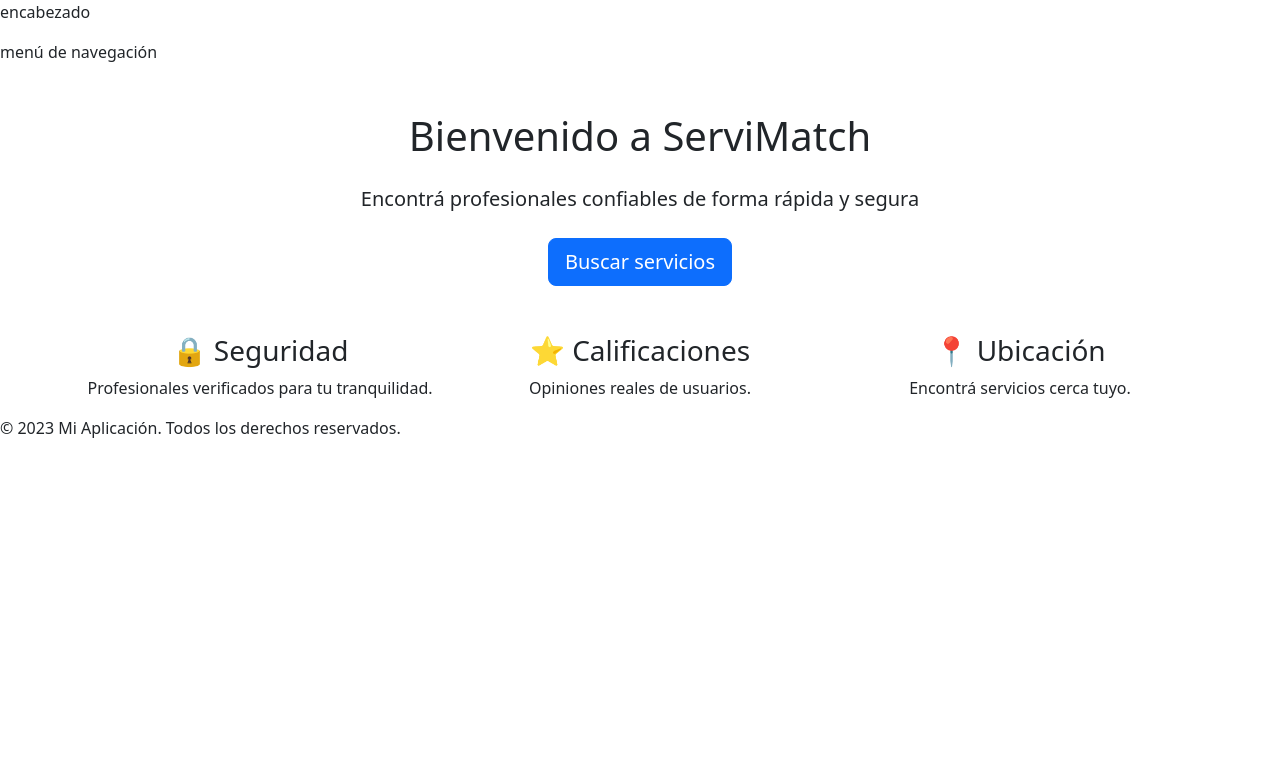
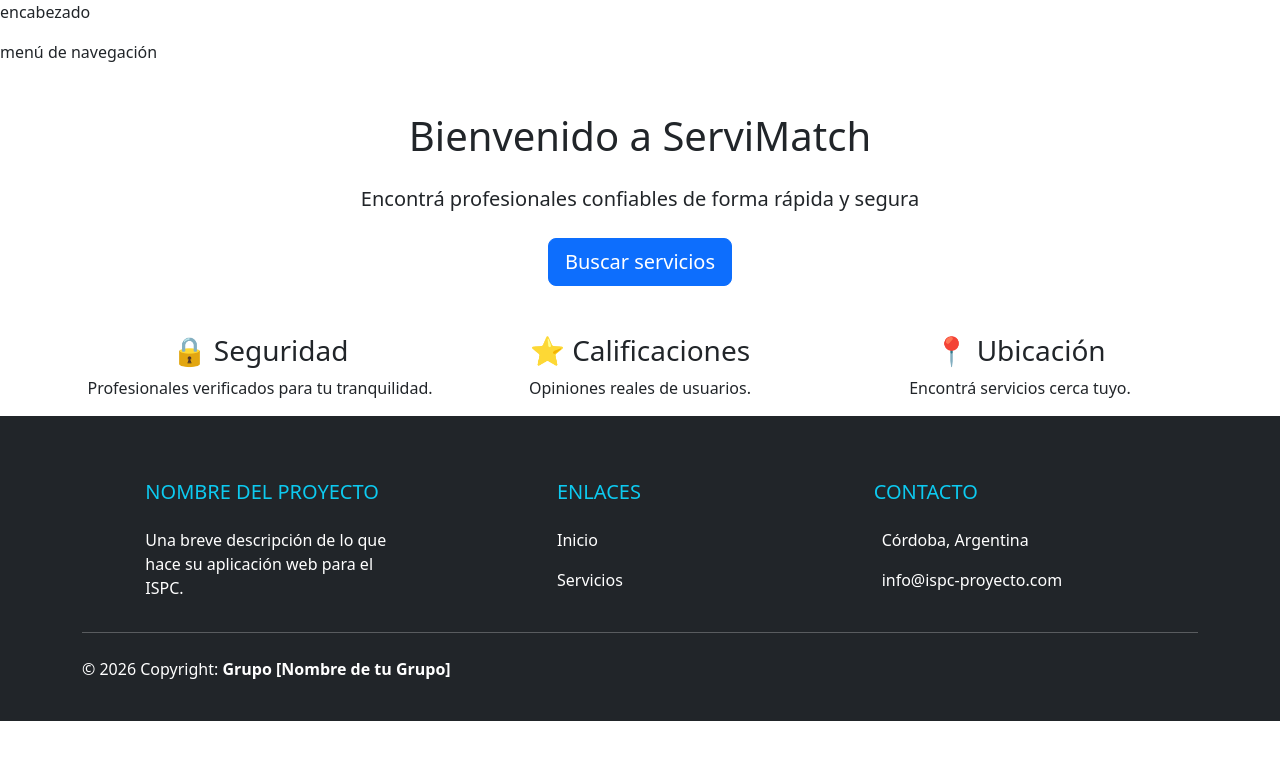
Before and after one commit to ISPC-2026-PROGRAMADOR-WEB-CodigoMaestro/ISPC-MODULO-PROGRAMDOR-WEB-CODIGO-MAESTRO-2026, an Angular app in the folder Frontend/app/: page / in a window 1280 px wide. Shown: the top 760 px of the page. Built offline with nearby package versions, Linux system fonts and the light colour scheme.

Commit message:
Creación y diseño del componente footer

```diff
--- a/Frontend/app/src/app/app.html
+++ b/Frontend/app/src/app/app.html
@@ -34,5 +34,37 @@
   </div>
 </section>
 <footer>
-  <p>&copy; 2023 Mi Aplicación. Todos los derechos reservados.</p>
+  <footer class="bg-dark text-white pt-5 pb-4">
+  <div class="container text-center text-md-start">
+    <div class="row text-center text-md-start">
+
+      <div class="col-md-3 col-lg-3 col-xl-3 mx-auto mt-3">
+        <h5 class="text-uppercase mb-4 font-weight-bold text-info">Nombre del Proyecto</h5>
+        <p>Una breve descripción de lo que hace su aplicación web para el ISPC.</p>
+      </div>
+
+      <div class="col-md-2 col-lg-2 col-xl-2 mx-auto mt-3">
+        <h5 class="text-uppercase mb-4 font-weight-bold text-info">Enlaces</h5>
+        <p><a href="#" class="text-white" style="text-decoration: none;">Inicio</a></p>
+        <p><a href="#" class="text-white" style="text-decoration: none;">Servicios</a></p>
+      </div>
+
+      <div class="col-md-4 col-lg-3 col-xl-3 mx-auto mt-3">
+        <h5 class="text-uppercase mb-4 font-weight-bold text-info">Contacto</h5>
+        <p><i class="bi bi-geo-alt-fill me-2"></i> Córdoba, Argentina</p>
+        <p><i class="bi bi-envelope-fill me-2"></i> info@ispc-proyecto.com</p>
+      </div>
+    </div>
+
+    <hr class="mb-4">
+
+    <div class="row align-items-center">
+      <div class="col-md-7 col-lg-8">
+        <p>© 2026 Copyright: <strong>Grupo [Nombre de tu Grupo]</strong></p>
+      </div>
+      <div class="col-md-5 col-lg-4 text-center">
+         </div>
+    </div>
+  </div>
 </footer>
+</footer>
```
Also changed, not shown: 1 other file (tests, documents, lock files or other folders).
